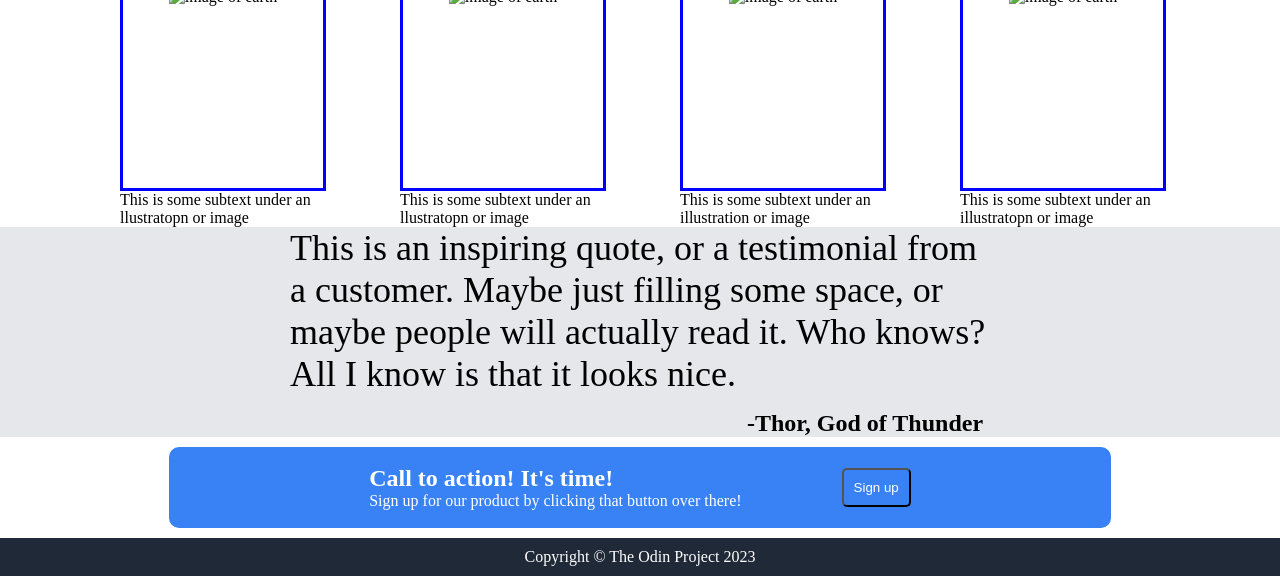
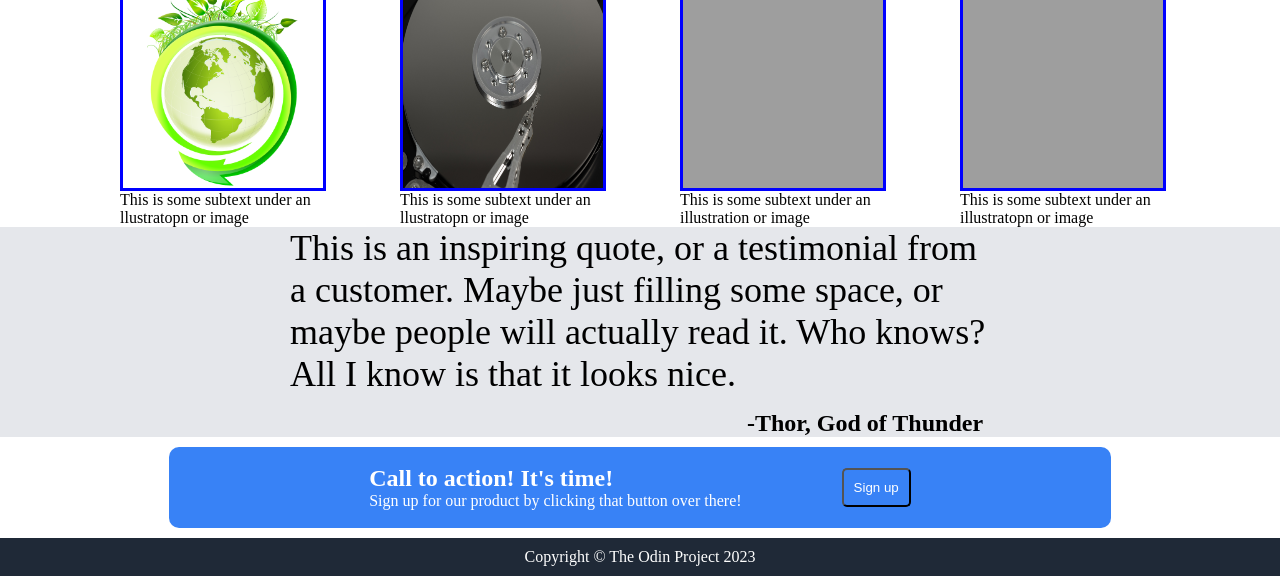
Before and after one commit to imorari/project_landing_page, a plain HTML site: page index.html in a window 1280 px wide. Shown: the part 345-921 px from the top of the page. Drawn offline with Linux system fonts and the light colour scheme; the site is published under a folder, as on GitHub Pages, so addresses that start at the root find nothing.

Commit message:
fixed image paths

```diff
--- a/index.html
+++ b/index.html
@@ -38,25 +38,25 @@
             <div class="infolist">
                 <div class="card">
                     <div class="imageframe">
-                    <img src="/images/earth-159123_1280.png" alt="image of earth">
+                    <img src="images/earth-159123_1280.png" alt="image of earth">
                     </div>
                     <div>This is some subtext under an llustratopn or image</div>
                 </div>
                 <div class="card">
                     <div class="imageframe">
-                    <img src="/images/hdd.jpg" alt="image of earth">
+                    <img src="images/hdd.jpg" alt="image of earth">
                     </div>
                     <div>This is some subtext under an  llustratopn or image</div>
                 </div>
                 <div class="card">
                     <div class="imageframe">
-                    <img src="/images/itad.jpg" alt="image of earth">
+                    <img src="images/itad.jpg" alt="image of earth">
                     </div>
                     <div>This is some subtext under an illustration or image</div>
                 </div>
                 <div class="card">
                     <div class="imageframe">
-                    <img src="/images/security.jpg" alt="image of earth">
+                    <img src="images/security.jpg" alt="image of earth">
                     </div>
                     <div>This is some subtext under an  illustratopn or image</div>
                 </div>
```
